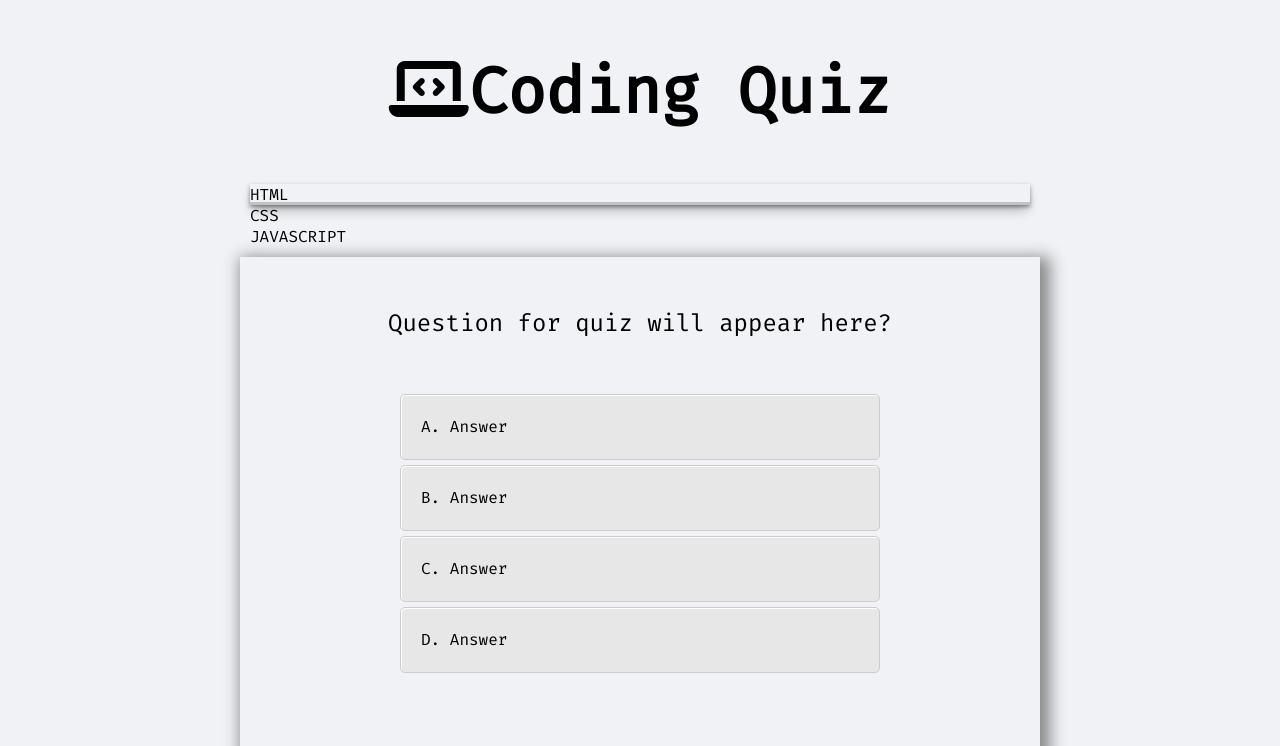
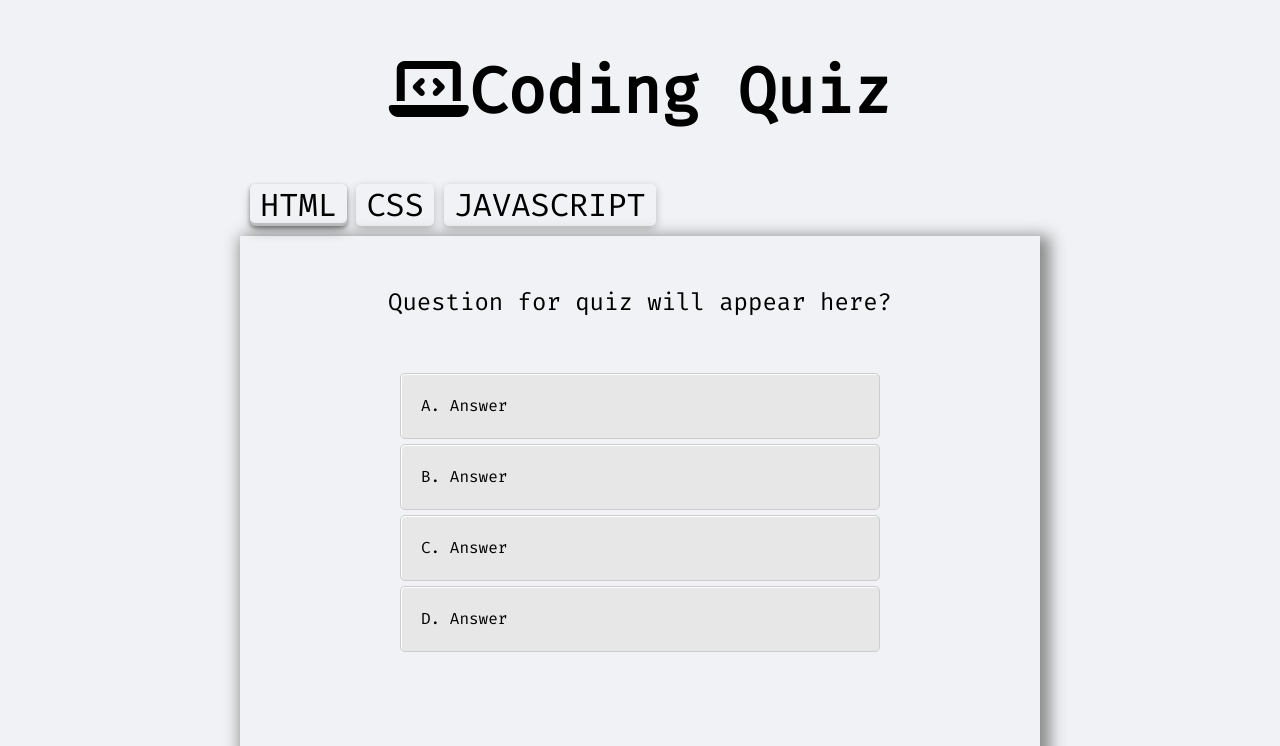
Before and after one commit to nofursad/codingquiz, a plain HTML site: page index.html in a window 1280 px wide. Shown: the top 746 px of the page. Drawn offline with Linux system fonts and the light colour scheme.

Commit message:
Change the class name in stylesheet to match class name in index.html

```diff
--- a/assets/css/style.css
+++ b/assets/css/style.css
@@ -54,14 +54,14 @@ main {
     text-align: left;
 }
 
-.catagory,
+.category,
 .scoreBoardSection,
 .footerSection,
 .socialIcon {
     flex: 1;
 }
 
-.btnCatagory {
+.btncategory {
     display: inline-block;
     font-size: 200%;
     cursor: pointer;
@@ -70,7 +70,7 @@ main {
     box-shadow: rgba(0, 0, 0, 0.24) 0px 3px 8px;
 }
 
-.btnCatagory:hover {
+.btncategory:hover {
     box-shadow: rgba(0, 0, 0, 0.4) 0px 2px 4px,
         rgba(0, 0, 0, 0.3) 0px 7px 13px -3px,
         rgba(0, 0, 0, 0.2) 0px -3px 0px inset;
```
